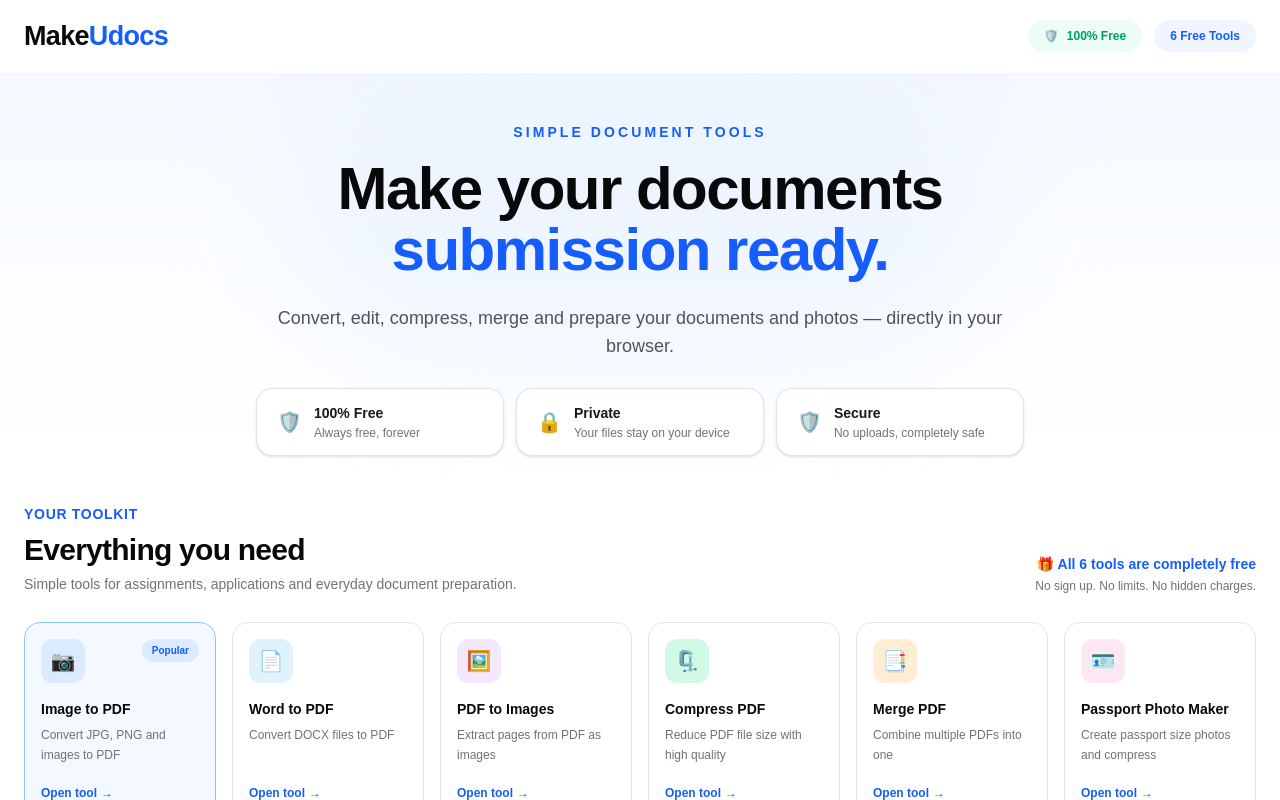
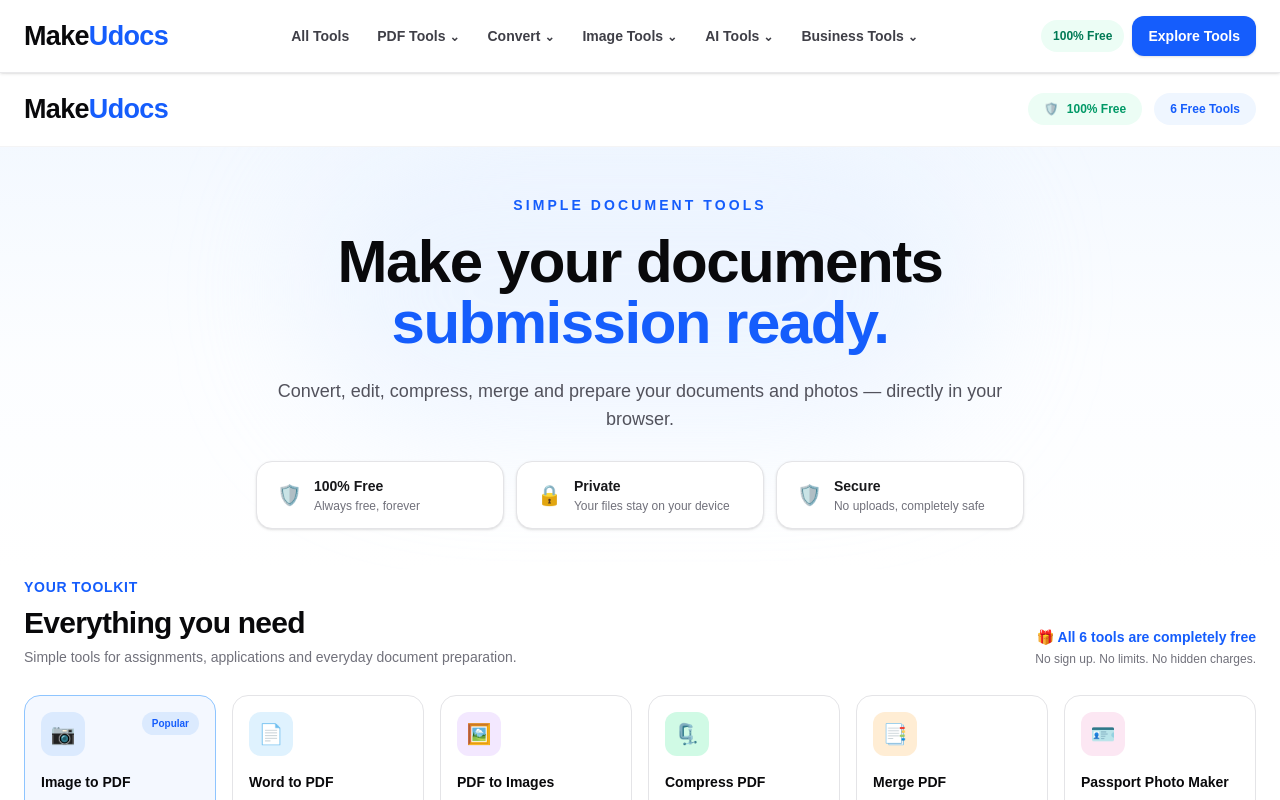
Before and after one commit to upendra701/makeudocs, a Next.js app: page / in a window 1280 px wide. Shown: the top 800 px of the page. Built offline with nearby package versions, Linux system fonts and the light colour scheme.

Commit message:
Add global MakeUdocs navigation header

```diff
--- a/app/layout.tsx
+++ b/app/layout.tsx
@@ -1,6 +1,7 @@
 import type { Metadata } from "next";
 import { Geist, Geist_Mono } from "next/font/google";
 import "./globals.css";
+import { Header } from "./components/Header";
 
 const geistSans = Geist({
   variable: "--font-geist-sans",
@@ -80,6 +81,7 @@ export default function RootLayout({
       <body
         className={`${geistSans.variable} ${geistMono.variable} antialiased`}
       >
+        <Header />
         {children}
       </body>
     </html>
```
